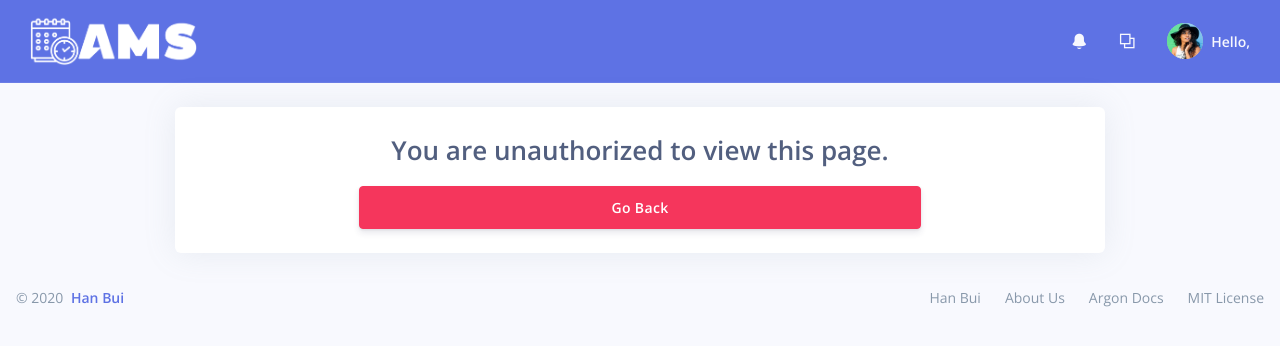
After one commit to hbuiOnline/AMS, a Django app: page /unauthorized/ in a window 1280 px wide. The commit adds this page. Shown: the top 346 px of the page. Run offline with Django 3.2, Linux system fonts and the light colour scheme; some libraries are stand-ins or nearby versions.

Commit message:
Changed "name" to "for" & Added unauthorized page

```diff
--- a/app/decorators.py
+++ b/app/decorators.py
@@ -29,7 +29,7 @@ def allowed_users(allowed_roles=[]):  # first throw in the role of the user
             if group in allowed_roles:
                 return view_func(request, *args, **kwargs)
             else:
-                return HttpResponse('You are not authorized to view this page.')
+                return redirect('unauthorized')
 
         return wrapper_func
     return decorator
--- a/app/templates/app/appointments.html
+++ b/app/templates/app/appointments.html
@@ -14,7 +14,7 @@
           <table id="example" class="table align-items-center table-dark table-flush display">
             <thead class="thead-dark">
                 <tr>
-                    <th scope="col">Name</th>
+                    <th scope="col">For</th>
                     <th scope="col">Service</th>
                     <th scope="col">Date</th>
                     <th scope="col">Time</th>
--- a/app/templates/app/customer.html
+++ b/app/templates/app/customer.html
@@ -93,7 +93,7 @@
                   <table class="table align-items-center table-dark table-flush">
                     <thead class="thead-dark">
                         <tr>
-                            <th scope="col">Name</th>
+                            <th scope="col">For</th>
                             <th scope="col">Service</th>
                             <th scope="col">Time</th>
                             <th scope="col">Assigned</th>
--- a/app/templates/app/delete_appmt.html
+++ b/app/templates/app/delete_appmt.html
@@ -25,6 +25,4 @@
     </div>
 </div>
 
-
-
 {% endblock %}
--- a/app/templates/app/staff.html
+++ b/app/templates/app/staff.html
@@ -79,7 +79,7 @@
                   <table class="table align-items-center table-dark table-flush">
                     <thead class="thead-dark">
                         <tr>
-                            <th scope="col">Name</th>
+                            <th scope="col">For</th>
                             <th scope="col">Service</th>
                             <th scope="col">Date</th>
                             <th scope="col">Time</th>
--- /dev/null
+++ b/app/templates/app/unauthorized.html
@@ -0,0 +1,17 @@
+{% extends 'app/main.html' %}
+{% load static %}
+{% block content %}
+
+<br>
+<div class="row mx-9">
+    <div class="col-md-12 text-center">
+        <div class="card card-body">
+            <p class="display-4">You are unauthorized to view this page.</p>
+
+            <a class="btn btn-danger mx-9" href="{% url 'home' %}">Go Back</a> <!--cancel the delete-->
+
+        </div>
+    </div>
+</div>
+
+{% endblock %}
--- a/app/templates/app/user-staff.html
+++ b/app/templates/app/user-staff.html
@@ -10,7 +10,7 @@
             <table class="table align-items-center table-dark table-flush">
               <thead class="thead-dark">
                   <tr>
-                      <th scope="col">Name</th>
+                      <th scope="col">For</th>
                       <th scope="col">Service</th>
                       <th scope="col">Time</th>
                       <th scope="col">Assigned</th>
--- a/app/templates/app/user.html
+++ b/app/templates/app/user.html
@@ -10,7 +10,7 @@
             <table class="table align-items-center table-dark table-flush display">
               <thead class="thead-dark">
                   <tr>
-                      <th scope="col">Name</th>
+                      <th scope="col">For</th>
                       <th scope="col">Service</th>
                       <th scope="col">Time</th>
                       <th scope="col">Assigned</th>
--- a/app/urls.py
+++ b/app/urls.py
@@ -10,6 +10,7 @@ urlpatterns = [
     path('login/', views.loginPage, name='login'),
     path('logout/', views.logoutUser, name='logout'),
 
+    # Data Tables
     path('', views.home, name="home"),
     path('appointments/', views.appointments, name="appointments"),
     path('customers/', views.customers, name="customers"),
@@ -33,6 +34,9 @@ urlpatterns = [
     path('check_in/<str:pk>', views.statusUpdate, name="check_in"),
     # path('check_out/<str:pk>', views.statusUpdate, name="check_out"),
 
+    # Unauthorized Page
+    path('unauthorized/', views.unauthorizedPage, name="unauthorized"),
+
 
 
 
--- a/app/views.py
+++ b/app/views.py
@@ -340,3 +340,7 @@ def statusUpdate(request, pk):
 
     context = {'statusForm': statusForm, 'appointment': appointment}
     return render(request, 'app/check_in.html', context)
+
+
+def unauthorizedPage(request):
+    return render(request, 'app/unauthorized.html')
```
Also changed, not shown: app/templates/app/appmt_form.html (+0 -8 lines), db.sqlite3.
